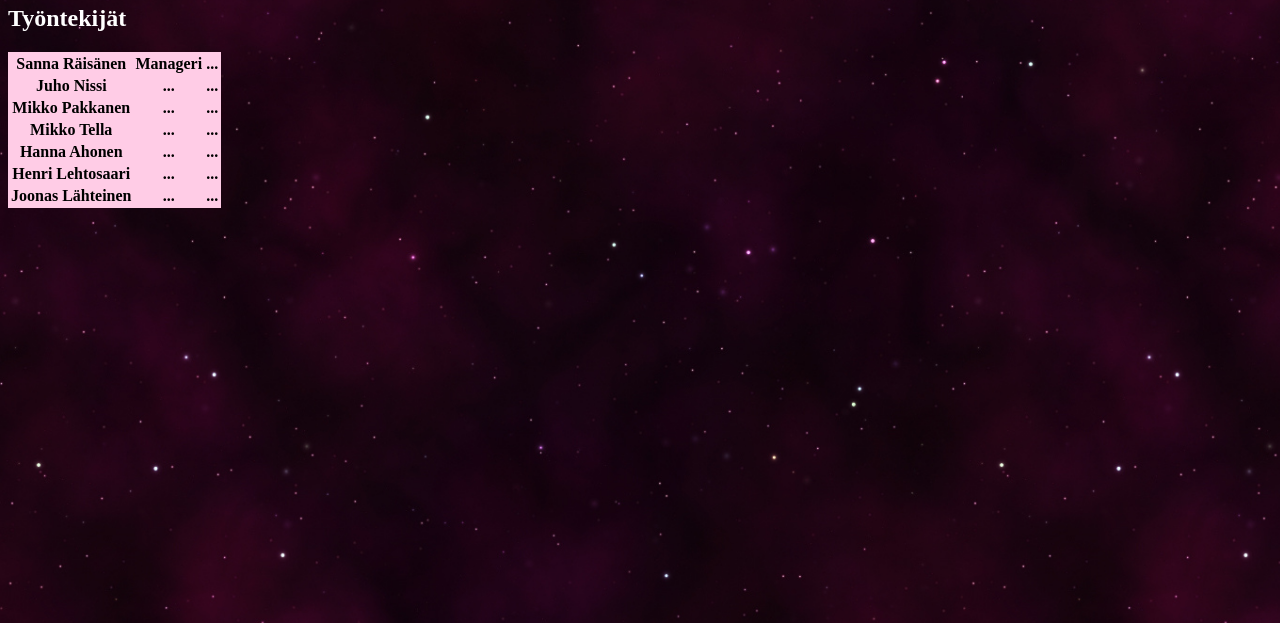
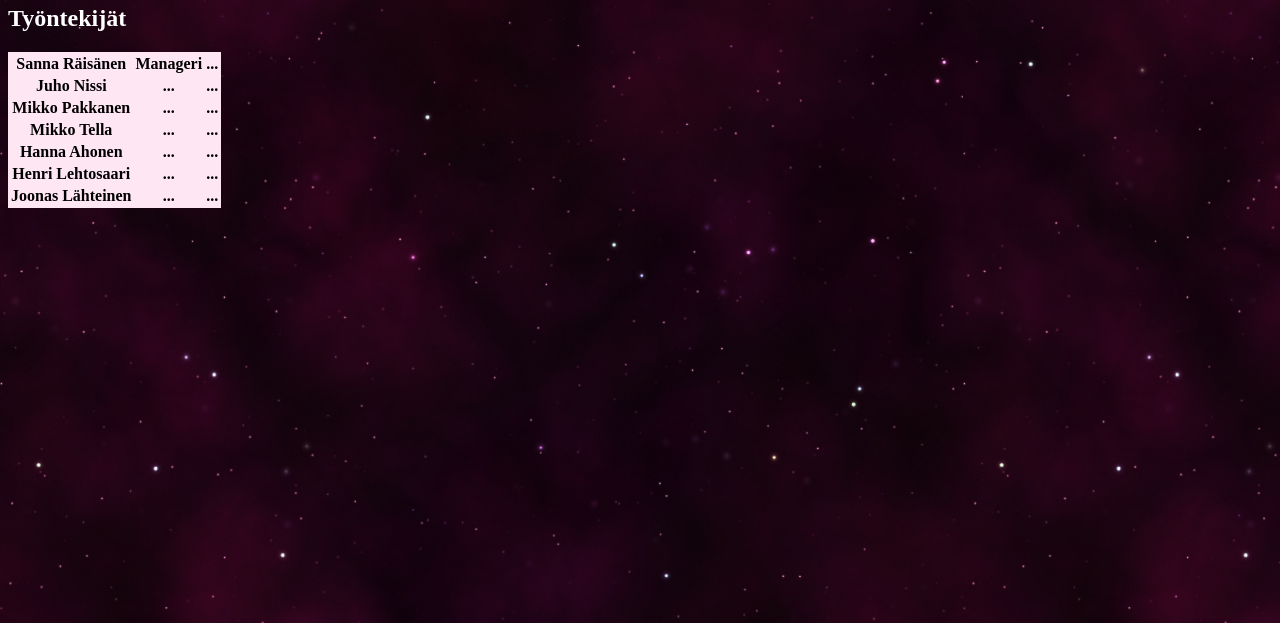
Before and after one commit to Elmico/H9574.github.io, a plain HTML site: page Nestronite/index.html in a window 1280 px wide. Shown: the part 177-800 px from the top of the page. Drawn offline with Linux system fonts and the light colour scheme.

Commit message:
Update style.css

```diff
--- a/Nestronite/style.css
+++ b/Nestronite/style.css
@@ -1,4 +1,4 @@
 body {background-image: url("tausta.png");background-color: #4d0028;}
 h1 {color: #ffffff; text-align: center;font-family: impact;font-size: 400%;}
 h2 {color: #ffffff; font-family: script;}
-table, th, td {border: 1px #000000;background-color: #ffcce6;}
+table, th, td {border: 1px #000000;background-color: #ffe6f3;}
```
